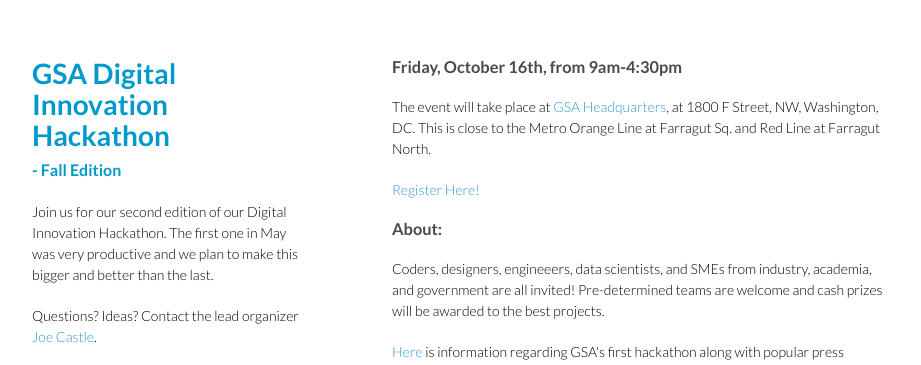
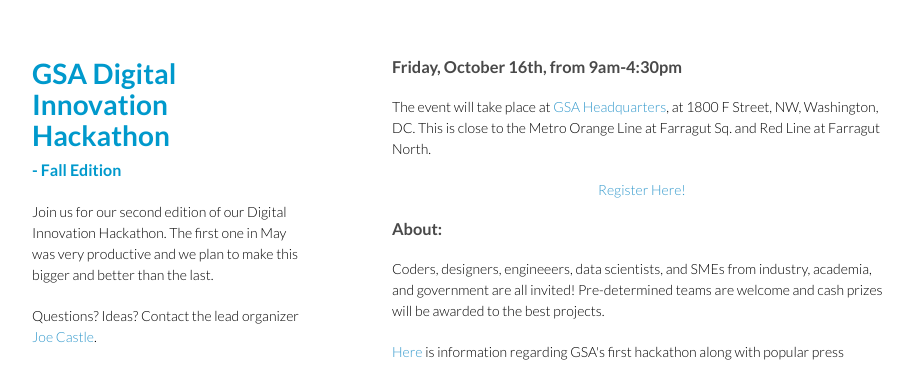
Before and after one commit to GSA/open.gsa.gov, a Jekyll site: the page built from Digital-Innovation-Hackathon-Fall2015/index.html, in a window 1280 px wide. Shown: the top 365 px of the page, without its empty margins (178-1099 px from the left). Built offline with Jekyll 4.4.1, drawn with Linux system fonts in a browser that asks for light colours.

Commit message:
updating styles

```diff
--- a/Digital-Innovation-Hackathon-Fall2015/index.html
+++ b/Digital-Innovation-Hackathon-Fall2015/index.html
@@ -6,7 +6,7 @@
 <h3>Friday, October 16th, from 9am-4:30pm</h3>
 <p>The event will take place at <a href="https://www.google.com/maps/place/GSA/@38.8967392,-77.0424925,17z/data=!3m1!4b1!4m2!3m1!1s0x89b7b7bb260d7f39:0x8c7fc14283ad9f4f">GSA Headquarters</a>, at 1800 F Street, NW, Washington, DC. This is close to the Metro Orange Line at Farragut Sq. and Red Line at Farragut North. </p>
 
-<strong><a href="http://www.eventbrite.com/e/gsa-digital-innovation-hackathon-fall-2015-tickets-18157018130?aff=es2">Register Here!</strong></a>
+<h4><a href="http://www.eventbrite.com/e/gsa-digital-innovation-hackathon-fall-2015-tickets-18157018130?aff=es2">Register Here!</a></h4>
 
 <p>
 <h3>About:</h3>
--- a/css/styles.css
+++ b/css/styles.css
@@ -31,8 +31,13 @@
   color:#393939;
 }
 
-h3, h4, h5, h6 {
+h3, h5, h6 {
   color:#494949;
+}
+
+h4 {
+  text-align: center;
+  font-weight: bold;
 }
 
 a {
```
